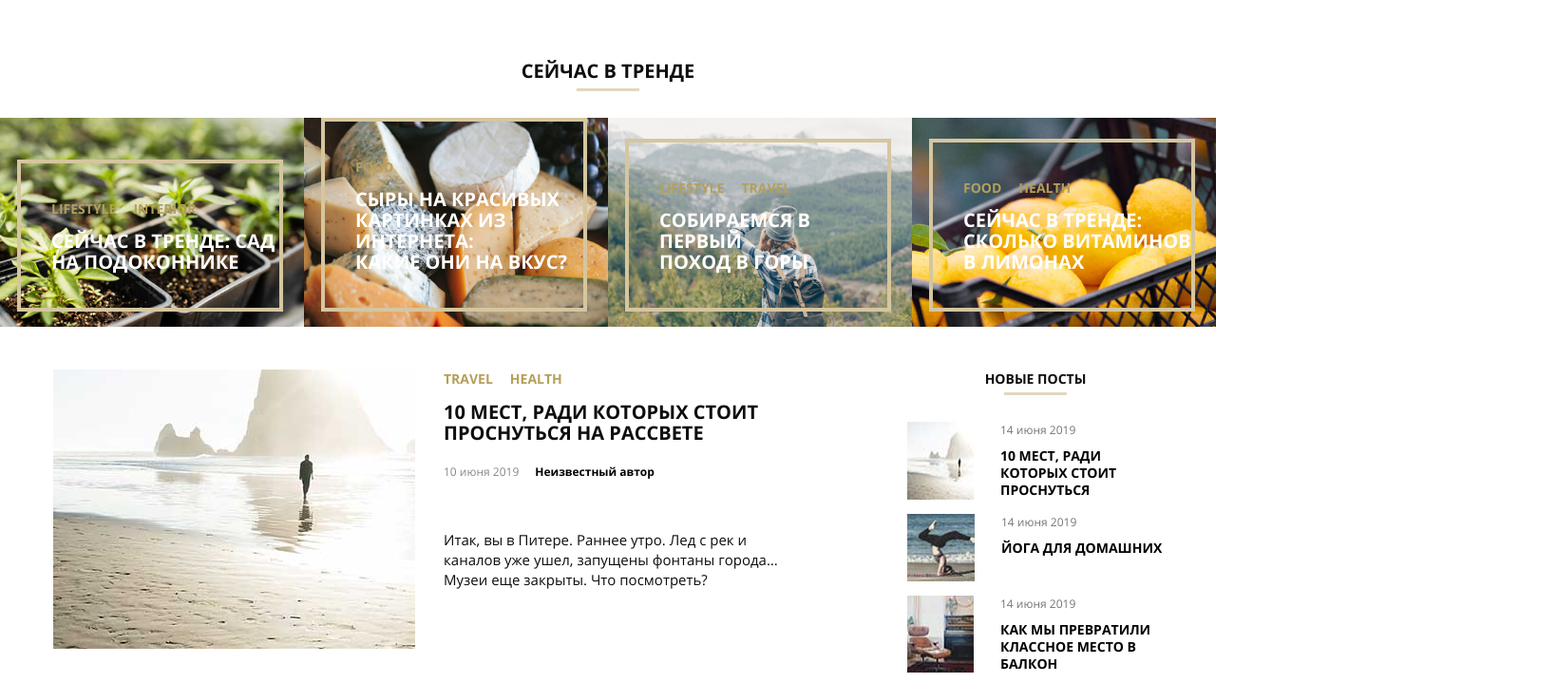
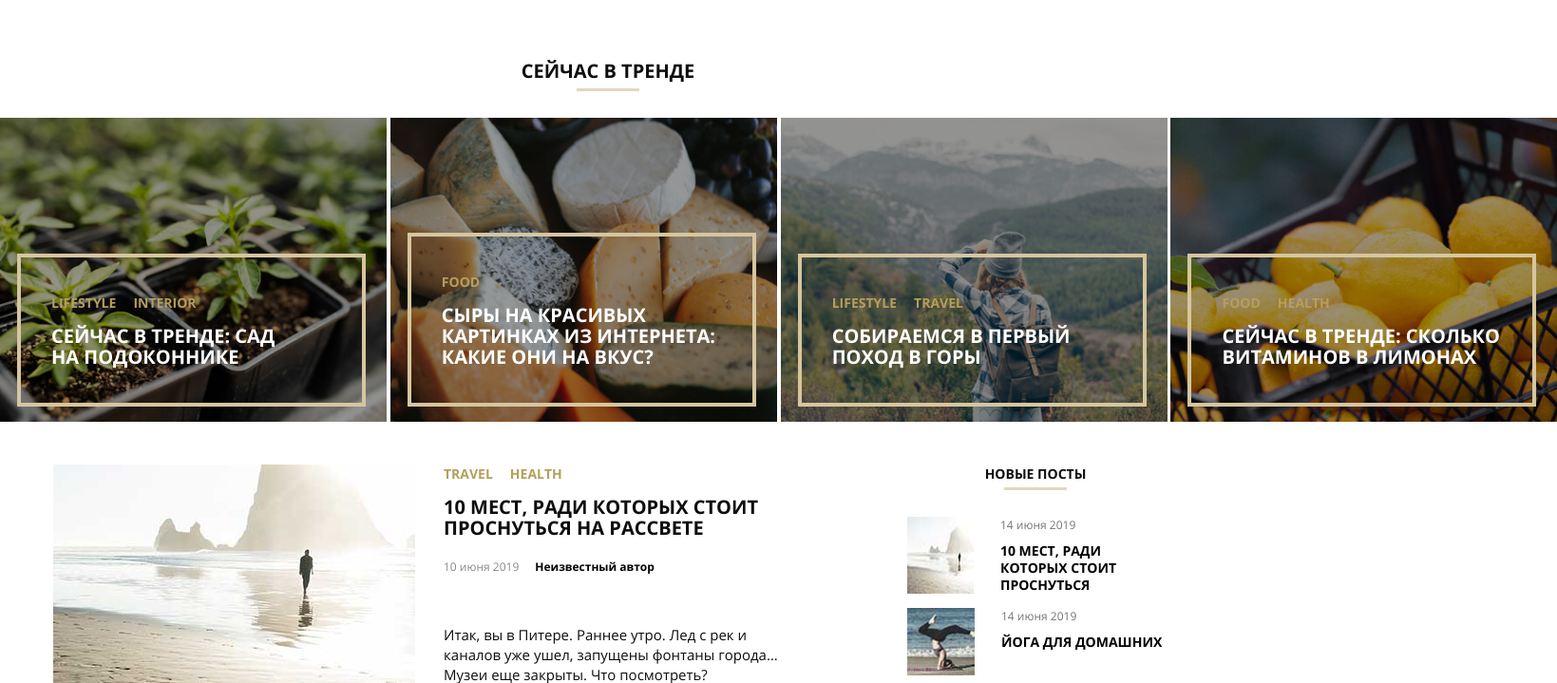
Before and after one commit to SKM11/MQ-diplom, a plain HTML site: page index.html in a window 1280 px wide. Shown: the part 449-1168 px from the top of the page at 95% size, 1639 px wide, since content can reach past the window. Drawn offline with Linux system fonts and the light colour scheme; files whose address does not match are found by name.

Commit message:
Доработка Итоговой работы от 06.10.2021 г.

```diff
--- a/css/style.css
+++ b/css/style.css
@@ -188,7 +188,19 @@
   padding-bottom: 16px;
   display: flex;
   flex: 1;
-  width: 24%;
+  position: relative;
+}
+
+/* установка затемнения через псевдоэлемент "::after"*/
+.trend-post:after {
+  content: "";
+  position: absolute;
+  top: 0;
+  right: 0;
+  bottom: 0;
+  left: 0;
+  background-color: #000000;
+  opacity: 0.4;
 }
 
 .trend-content {
@@ -199,6 +211,7 @@
   padding-left: 32px;
   padding-bottom: 37px;
   line-height: 1.1;
+  z-index: 1;
 }
 
 
@@ -206,24 +219,27 @@
   background-image: url("../images/trend1.jpg");
   background-repeat: no-repeat;
   background-size: cover;
-  margin-right: 1,3%;
+  margin-right: 0.3%;
   align-items: flex-end;
+  min-height:  320px;
 }
 
 .bkg-cheese-pictures {
   background-image: url("../images/trend2.jpg");
   background-repeat: no-repeat;
   background-size: cover;
-  margin-right: 1,3%;
+  margin-right: 0.3%;
   align-items: flex-end;
+  min-height:  320px;
 }
 
 .bkg-first-walk {
   background-image: url("../images/trend3.jpg");
   background-repeat: no-repeat;
   background-size: cover;
-  margin-right: 1,3%;
+  margin-right: 0.3%;
   align-items: flex-end;
+  min-height:  320px;
 }
 
 .bkg-lemons-vitamins {
@@ -231,6 +247,7 @@
   background-repeat: no-repeat;
   background-size: cover;
   align-items: flex-end;
+  min-height:  320px;
 }
 
 /* класс для фотографии каждой статьи "article" */
@@ -651,6 +668,7 @@
   padding: 55px 25px 30px;
   margin-top: -35px;
   border: 4px solid #D5C69F;
+  font-family: "OpenSans-Regular", sans-serif;
 }
 .shop-item-descr {
   font-size: 15px;
--- a/index.html
+++ b/index.html
@@ -66,8 +66,8 @@
           </li>
         </ul>
         <a class="link-post-title" href="#">
-          <h2 class="trend-title">Сейчас в тренде: сад<br>
-          на подоконнике</h2>
+          <h3 class="trend-title">Сейчас в тренде: сад<br>
+          на подоконнике</h3>
         </a>
       </div>
     </article>
@@ -80,9 +80,9 @@
           </li>
         </ul>
         <a class="link-post-title" href="#">
-          <h2 class="trend-title">Сыры на красивых<br>
+          <h3 class="trend-title">Сыры на красивых<br>
           картинках из интернета:<br>
-          какие они на вкус?</h2>
+          какие они на вкус?</h3>
         </a>
       </div>
     </article>
@@ -98,8 +98,8 @@
           </li>
         </ul>
         <a class="link-post-title" href="#">
-          <h2 class="trend-title">Собираемся в первый<br>
-          поход в горы</h2>
+          <h3 class="trend-title">Собираемся в первый<br>
+          поход в горы</h3>
         </a>
       </div>
     </article>
@@ -115,7 +115,7 @@
           </li>
         </ul>
         <a class="link-post-title" href="#">
-          <h2 class="trend-title">Сейчас в тренде: сколько витаминов в лимонах</h2>
+          <h3 class="trend-title">Сейчас в тренде: сколько витаминов в лимонах</h3>
         </a>
       </div>
     </article>
```
